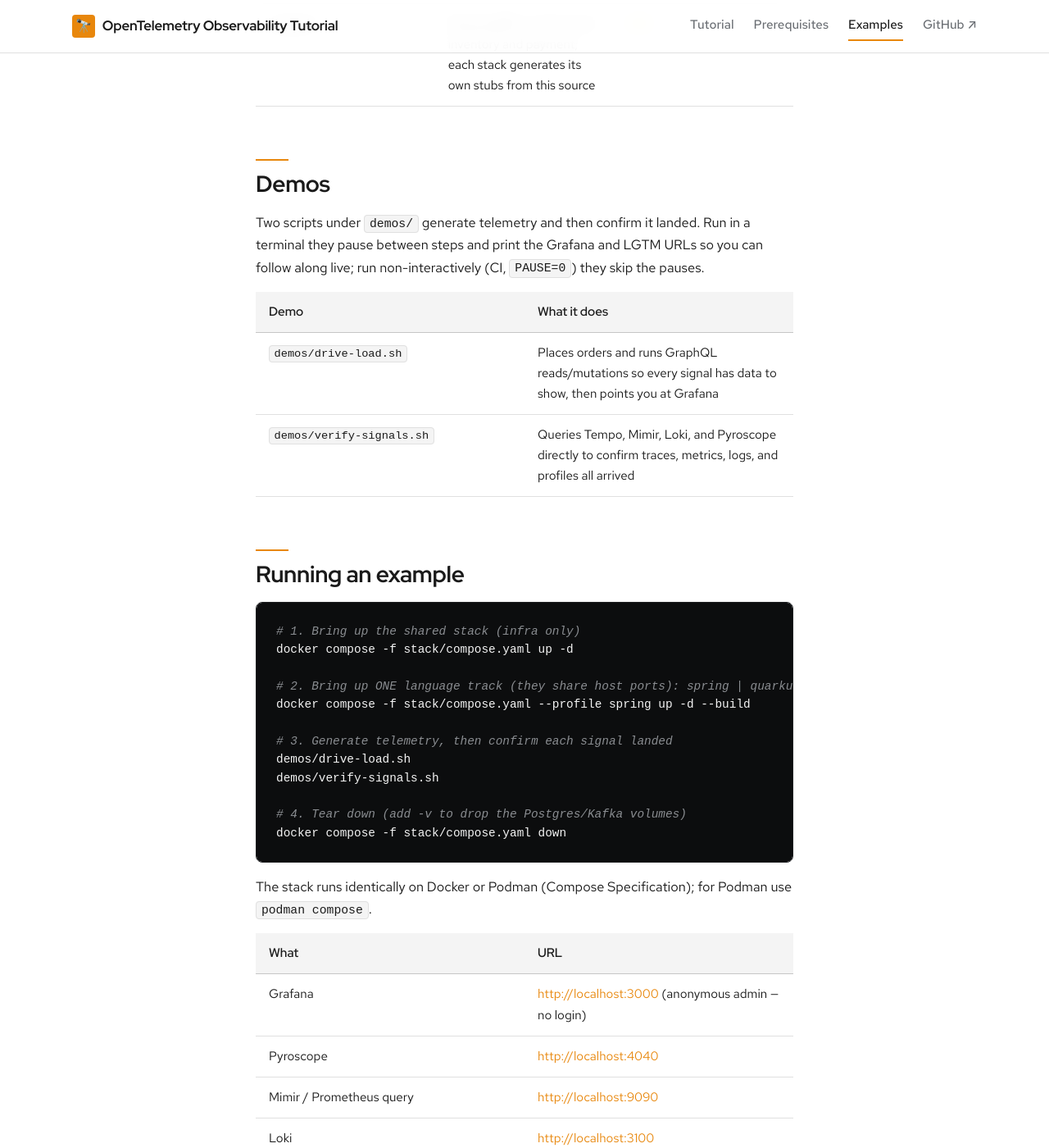
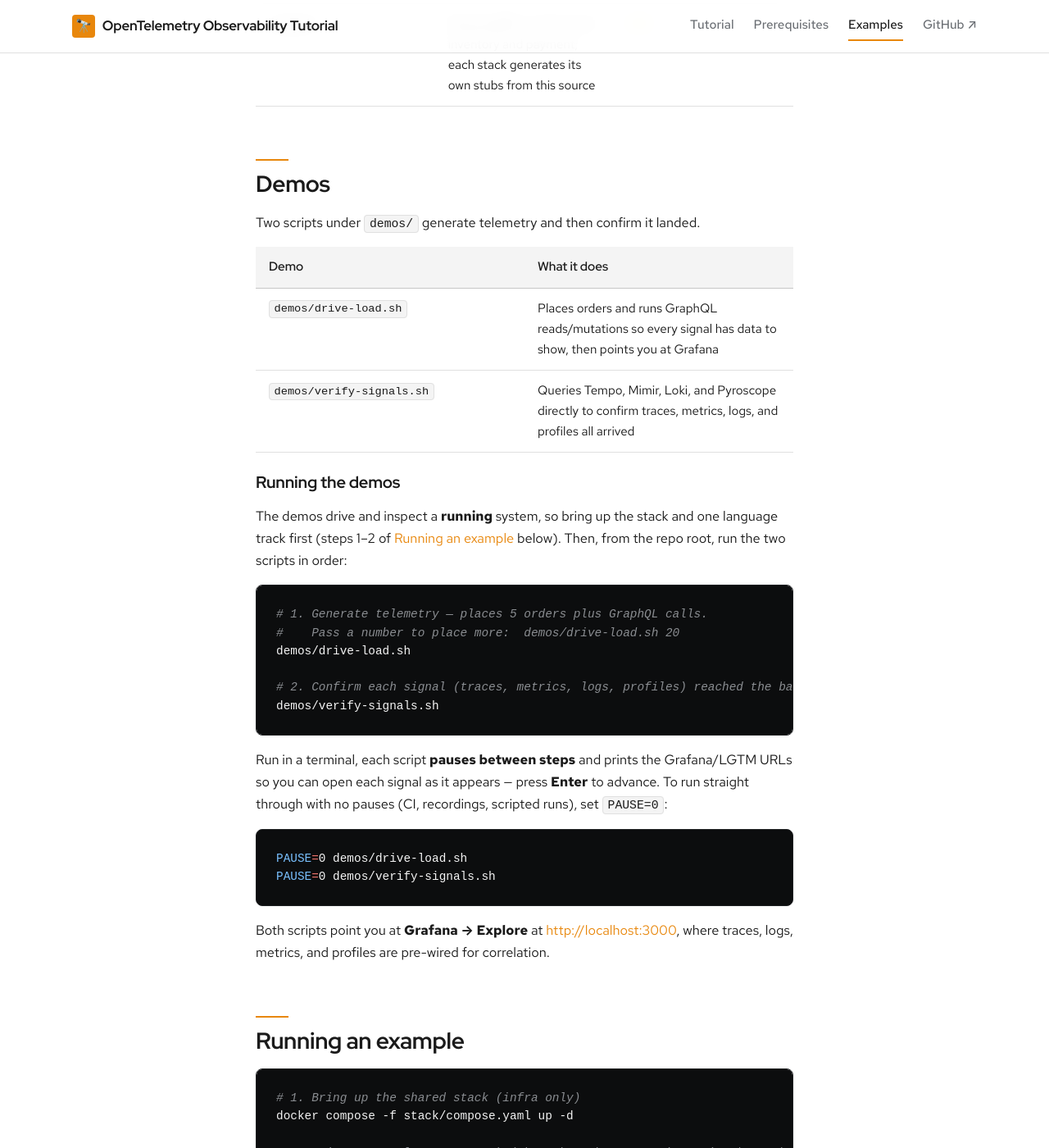
Before and after one commit to patterncatalyst/otel-observability-tutorial, a Jekyll site: the page built from _example_pages/index.md, in a window 1280 px wide and 1400 px high, scrolled down 1963 px. Shown: the whole window at 82% size. Built offline with Jekyll 4.4.1, drawn with Linux system fonts in a browser that asks for light colours; some web fonts are replaced.

Commit message:
docs(examples): add explicit 'Running the demos' steps (#6)
Spell out the demo run recipe: bring up the stack + one language track first, then run drive-load.sh and verify-signals.sh in order; note the N_ORDERS arg, the Enter-to-advance pauses, PAUSE=0, and the Grafana Explore URL.

````diff
--- a/_example_pages/index.md
+++ b/_example_pages/index.md
@@ -48,14 +48,41 @@
 ## Demos
 
 Two scripts under [`demos/`](https://github.com/{{ site.github_username }}/{{ site.github_repo }}/tree/main/demos)
-generate telemetry and then confirm it landed. Run in a terminal they pause
-between steps and print the Grafana and LGTM URLs so you can follow along live;
-run non-interactively (CI, `PAUSE=0`) they skip the pauses.
+generate telemetry and then confirm it landed.
 
 | Demo | What it does |
 |---|---|
 | [`demos/drive-load.sh`](https://github.com/{{ site.github_username }}/{{ site.github_repo }}/tree/main/demos/drive-load.sh) | Places orders and runs GraphQL reads/mutations so every signal has data to show, then points you at Grafana |
 | [`demos/verify-signals.sh`](https://github.com/{{ site.github_username }}/{{ site.github_repo }}/tree/main/demos/verify-signals.sh) | Queries Tempo, Mimir, Loki, and Pyroscope directly to confirm traces, metrics, logs, and profiles all arrived |
+
+### Running the demos
+
+The demos drive and inspect a **running** system, so bring up the stack and one
+language track first (steps 1–2 of [Running an example](#running-an-example)
+below). Then, from the repo root, run the two scripts in order:
+
+```bash
+# 1. Generate telemetry — places 5 orders plus GraphQL calls.
+#    Pass a number to place more:  demos/drive-load.sh 20
+demos/drive-load.sh
+
+# 2. Confirm each signal (traces, metrics, logs, profiles) reached the backend.
+demos/verify-signals.sh
+```
+
+Run in a terminal, each script **pauses between steps** and prints the
+Grafana/LGTM URLs so you can open each signal as it appears — press **Enter** to
+advance. To run straight through with no pauses (CI, recordings, scripted runs),
+set `PAUSE=0`:
+
+```bash
+PAUSE=0 demos/drive-load.sh
+PAUSE=0 demos/verify-signals.sh
+```
+
+Both scripts point you at **Grafana → Explore** at
+[http://localhost:3000](http://localhost:3000), where traces, logs, metrics, and
+profiles are pre-wired for correlation.
 
 ## Running an example
 
````
